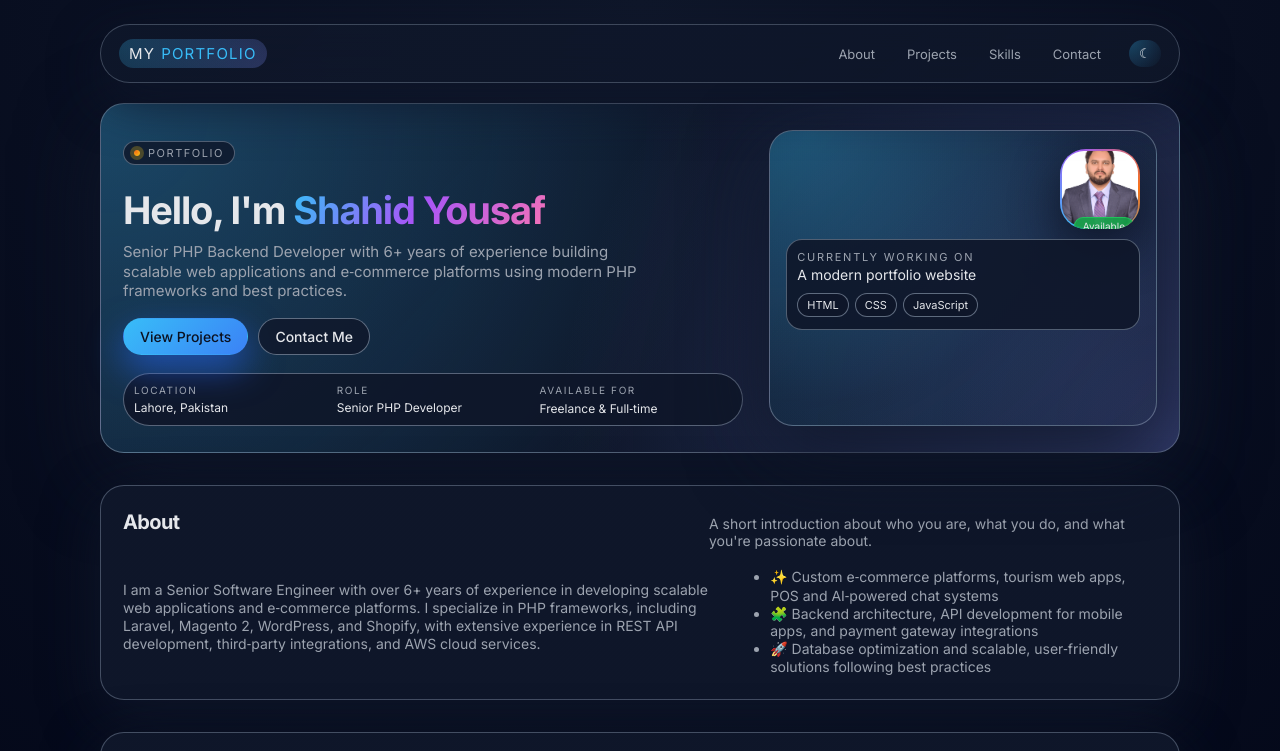
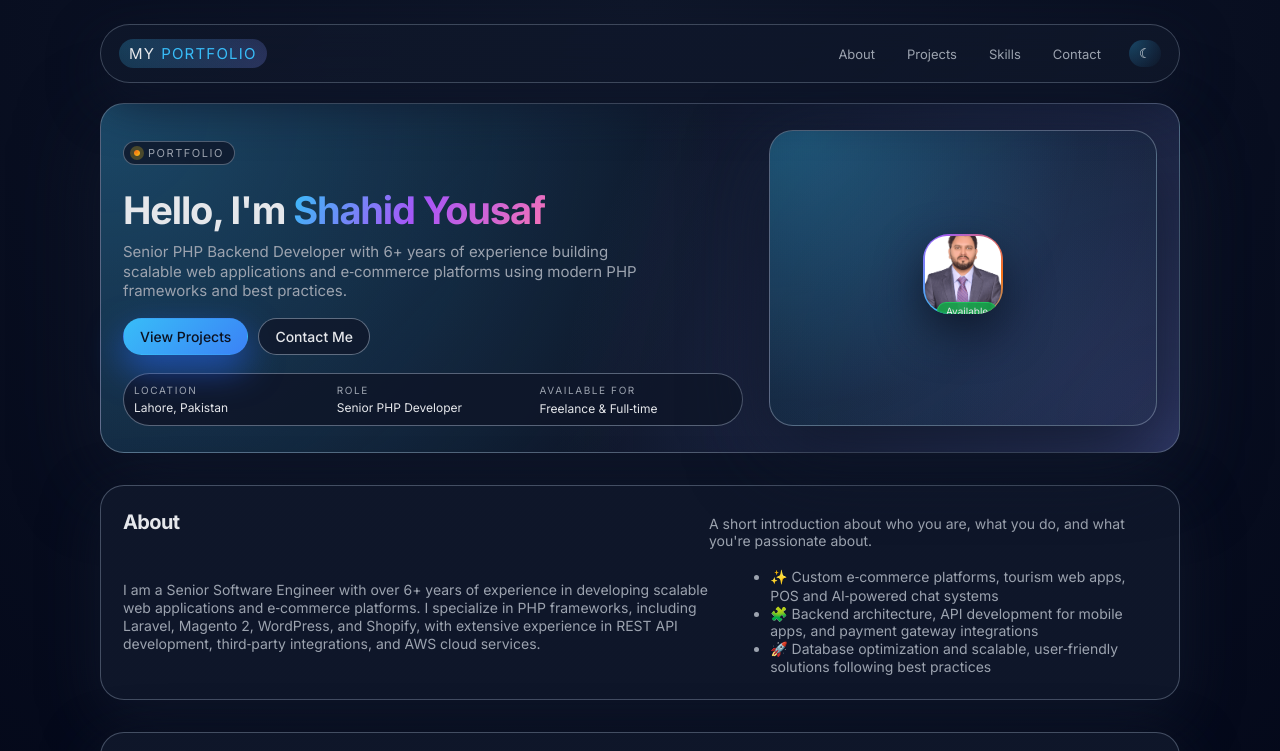
Before and after one commit to shahidyousaf/portfolio, a website: page index.html in a window 1280 px wide. Shown: the top 751 px of the page. Drawn offline with Linux system fonts and the light colour scheme.

Commit message:
Add files via upload

```diff
--- a/index.html
+++ b/index.html
@@ -56,7 +56,7 @@
               </div>
             </dl>
           </div>
-          <div class="hero-card">
+          <div class="hero-card hero-card-centered">
             <div class="hero-avatar">
               <div class="avatar-frame">
                 <img
@@ -65,15 +65,6 @@
                   class="avatar-image"
                 />
               </div>
-            </div>
-            <div class="hero-card-body">
-              <p class="hero-card-title">Currently working on</p>
-              <p class="hero-card-project">A modern portfolio website</p>
-              <ul class="hero-tags">
-                <li>HTML</li>
-                <li>CSS</li>
-                <li>JavaScript</li>
-              </ul>
             </div>
           </div>
         </section>
--- a/styles.css
+++ b/styles.css
@@ -276,6 +276,12 @@ h1 {
   border: 1px solid rgba(148, 163, 184, 0.5);
   box-shadow: var(--shadow-soft);
   overflow: hidden;
+}
+
+.hero-card-centered {
+  display: flex;
+  align-items: center;
+  justify-content: center;
 }
 
 .hero-card::before {
```
